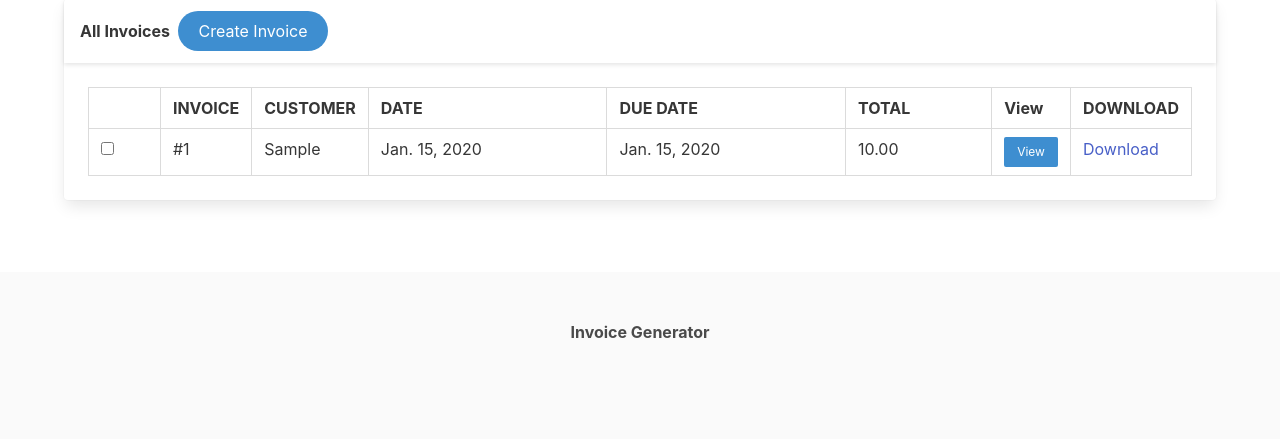
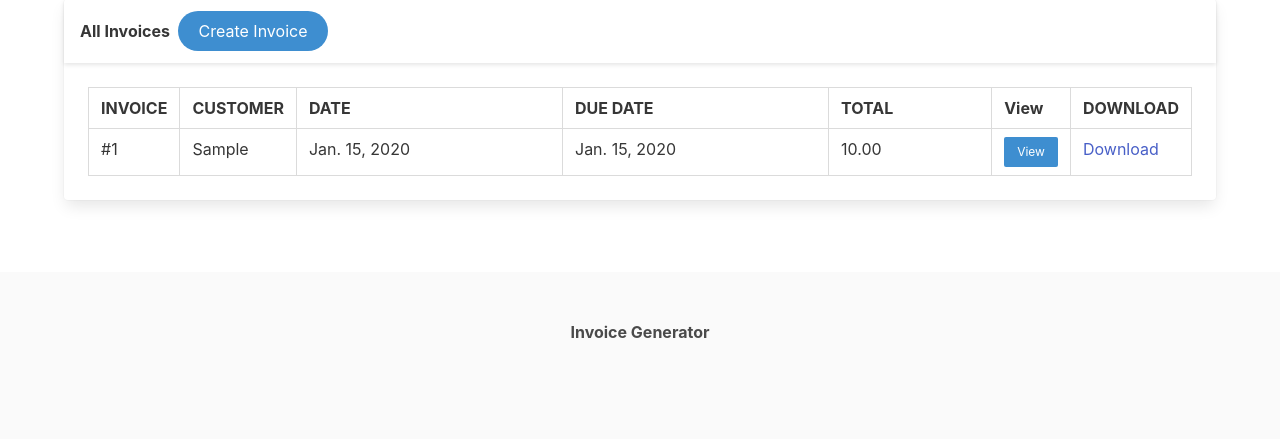
Before and after one commit to Ru28/Disecto, a Django app: page / in a window 1280 px wide. Shown: the part 25-464 px from the top of the page. Run offline with Django 4.2, Linux system fonts and the light colour scheme; tables that the repository leaves empty hold one stand-in row (values such as "Sample post").

Commit message:
checkbox removed

```diff
--- a/invoice/templates/invoice/invoice-list.html
+++ b/invoice/templates/invoice/invoice-list.html
@@ -22,7 +22,6 @@
                     <tbody>
                         <thead>
                             <tr>
-                                <th></th>
                                 <th>INVOICE</th>
                                 <th>CUSTOMER</th>
                                 <th>DATE</th>
@@ -35,7 +34,6 @@
                         </thead>
                         {% for invoice in invoices %}
                         <tr>
-                            <td><input class="checkbox" type="checkbox" value="{{invoice.id}}" name="invoice_id" size="1" />
                             </td>
                             <td width="1%">#{{invoice.id}}</td>
                             <td width="9%">{{invoice.customer}}</td>
```
